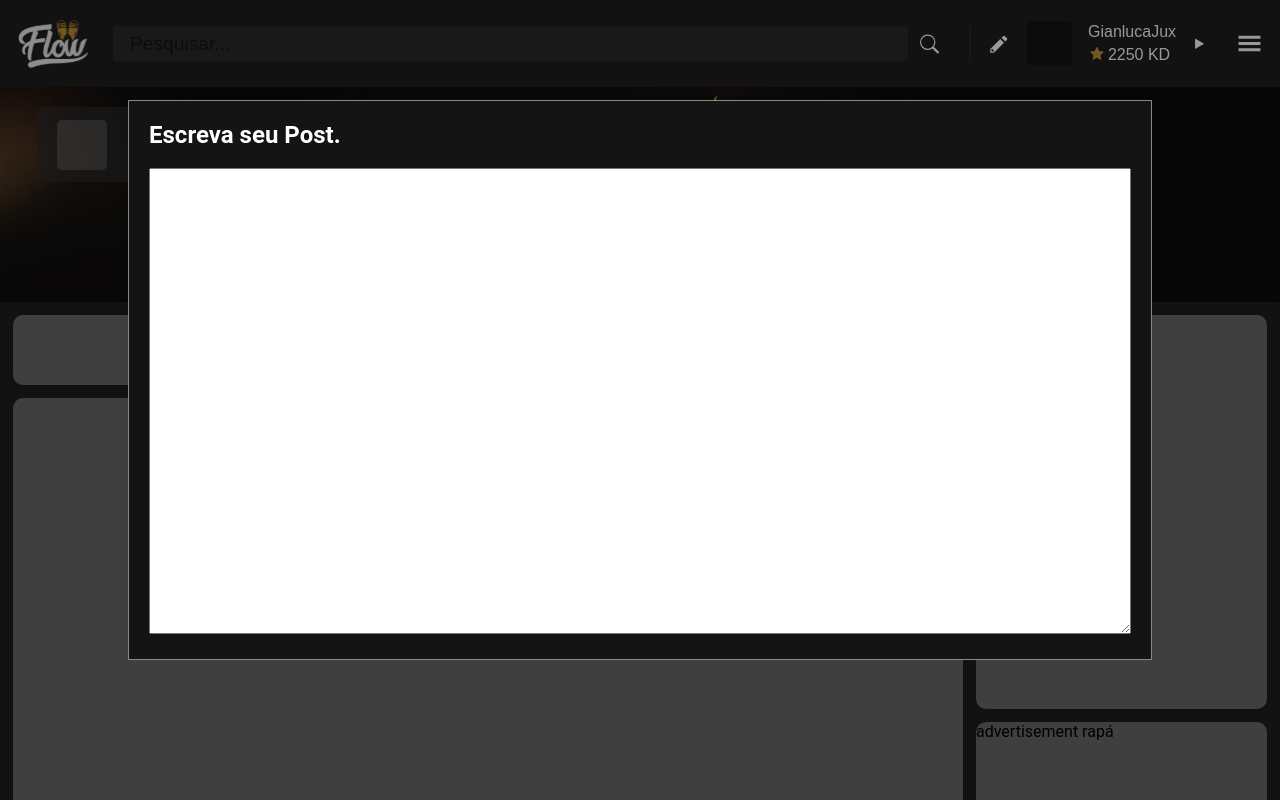
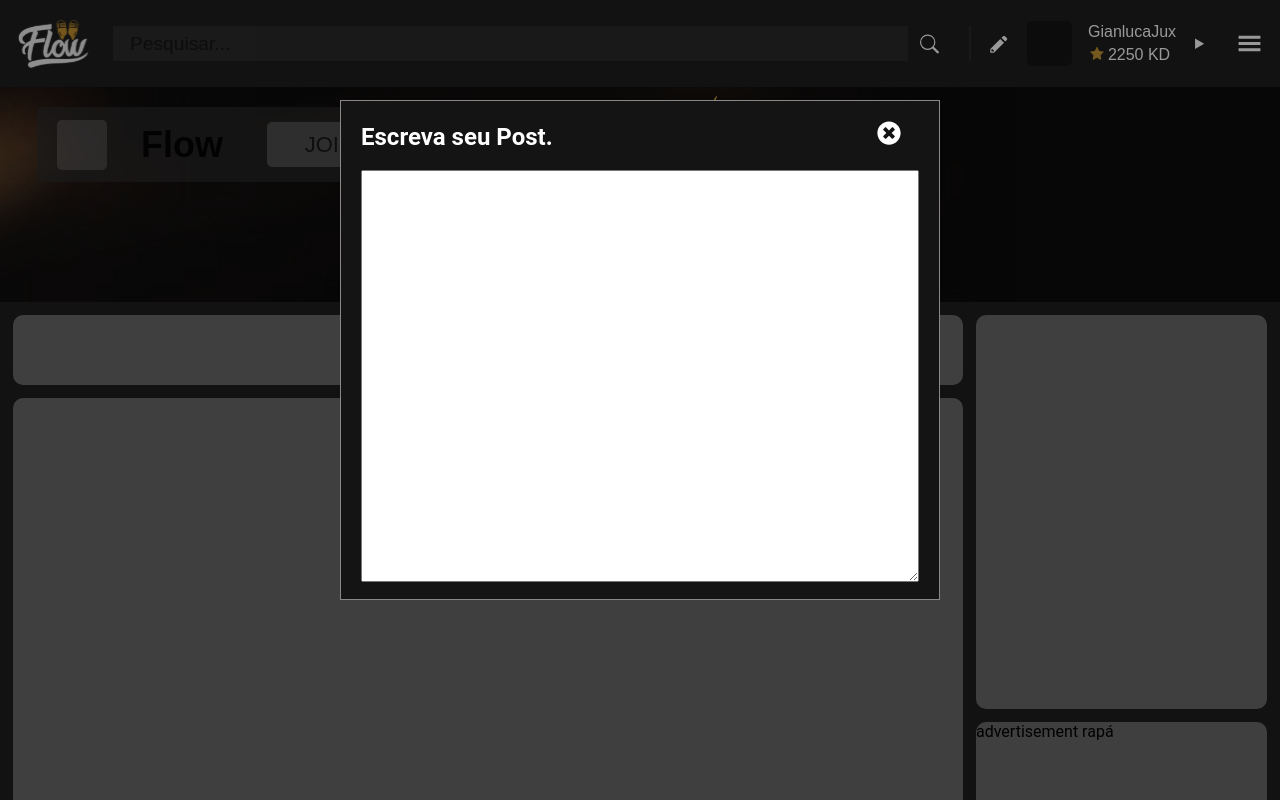
Before and after one commit to flowpodcast/forum, a React (Create React App) app: page / in a window 1280 px wide. Both pictures are taken after a click on the icon 999 px from the left and 43 px from the top of the page. Shown: the top 800 px of the page. Built offline with nearby package versions, Linux system fonts and the light colour scheme.

Commit message:
Melhorando o form no Modal

```diff
--- a/src/components/Navbar/index.js
+++ b/src/components/Navbar/index.js
@@ -4,6 +4,7 @@ import { AiFillStar } from 'react-icons/ai';
 import { BsSearch } from 'react-icons/bs';
 import { GiHamburgerMenu } from 'react-icons/gi';
 import { GoPencil } from 'react-icons/go';
+import { FaTimesCircle } from 'react-icons/fa';
 
 import { ReactComponent as Logo } from '../../assets/logo/FlowLogo.svg';
 import {
@@ -28,7 +29,6 @@ function Navbar() {
   }
 
   function handlePostModal(e) {
-	if(e.target.id==="ignore") return;
 	IMenuIsOpen(setPostModalIsOpen, postModalIsOpen);
   }
 
@@ -70,9 +70,9 @@ function Navbar() {
 	  <span>Lorem Ipsum parabéns Gian vc tem 2250KD</span>
 	  </MenuPersonal>
       <HamburguerMenu className="HamburguerMenu" open={hamburguerMenuIsOpen} />
-	  <PostModal onClick={handlePostModal} open={postModalIsOpen}>
-		<PostModalContent className="PostModal" onClick={handlePostModal.bind(this)} open={postModalIsOpen} id="ignore"> {
-		/*esse id ignore é um improviso, quem souber a solução real por favor implementar
+	  <PostModal open={postModalIsOpen}>
+		<PostModalContent className="PostModal" open={postModalIsOpen}>
+	    {/*
 		<Form>
 		  <Form.Group controlId="exampleForm.ControlTextarea1">
 			<Form.Label>Escreva seu Post.</Form.Label>
@@ -80,11 +80,12 @@ function Navbar() {
 		  </Form.Group>
 		</Form>
 		*/}
-		<h2 id="ignore">
-		Escreva seu Post.
+		<h2>
+		Escreva seu Post. <FaTimesCircle className="close-ico" onClick={handlePostModal} />
 		</h2>
+
 		<br/>
-		<textarea id="ignore">
+		<textarea>
 		</textarea>
 		</PostModalContent>
 	  </PostModal>
--- a/src/components/Navbar/styles.js
+++ b/src/components/Navbar/styles.js
@@ -104,6 +104,7 @@ width: 100%;
   color: #C09235;
 
   }
+
 
   hr{
   width: 1px;
@@ -230,8 +231,8 @@ export const PostModalContent = styled.div`
   margin: auto;
   padding: 20px;
   border: 1px solid #888;
-  width: 80%;
-  height: 80%;
+  width: 600px;
+  height: 500px;
   color:white;
   opacity: 0;
   transition: 0.5s;
@@ -249,4 +250,14 @@ export const PostModalContent = styled.div`
   height:90%;
   font-size:20px;
   }
+      .close-ico{
+  cursor: pointer;
+  transition: .5s;
+
+  margin-left:57%;
+  }
+  .close-ico:hover{
+  color: red;
+
+  }
 `;
```
